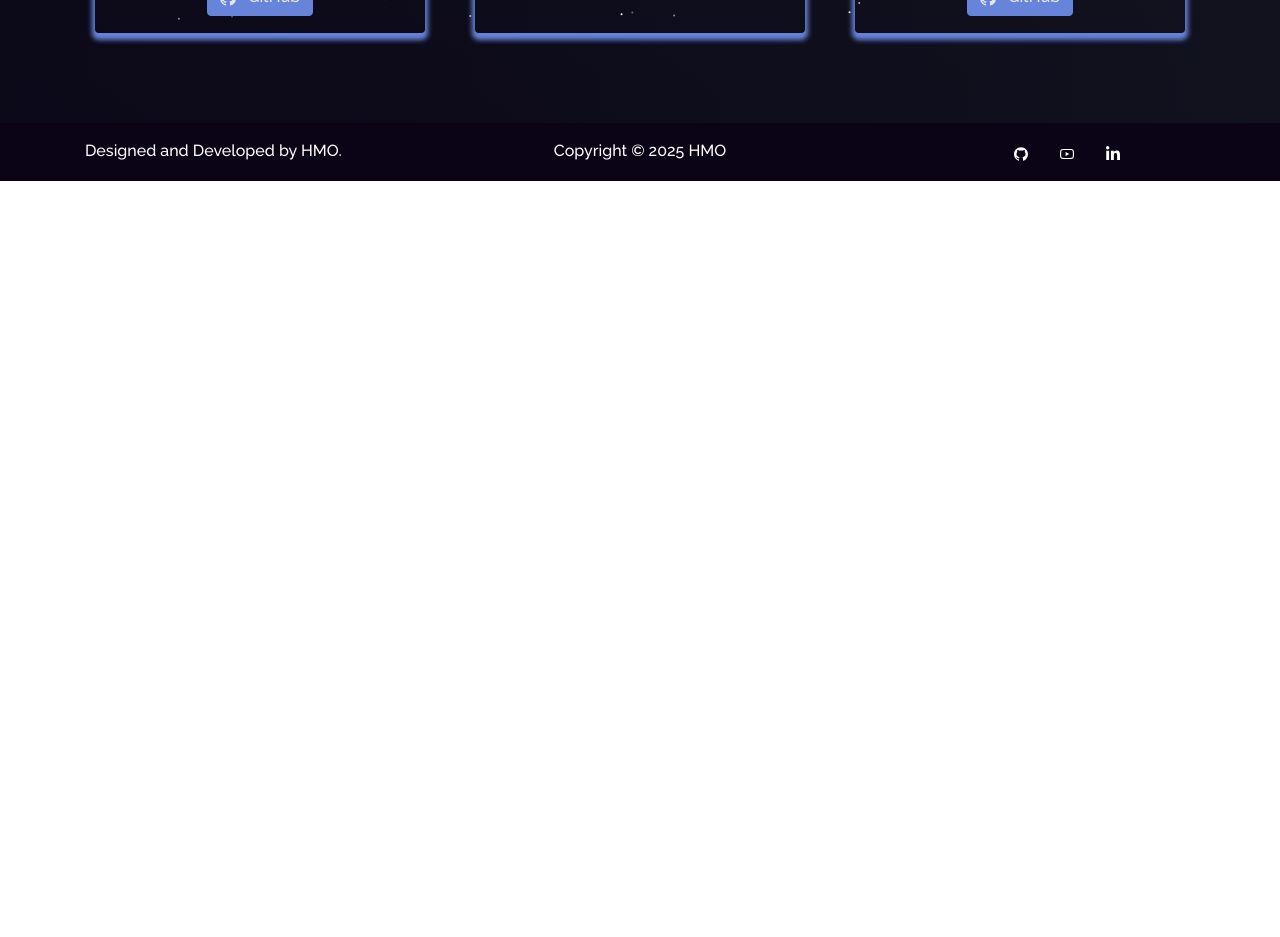
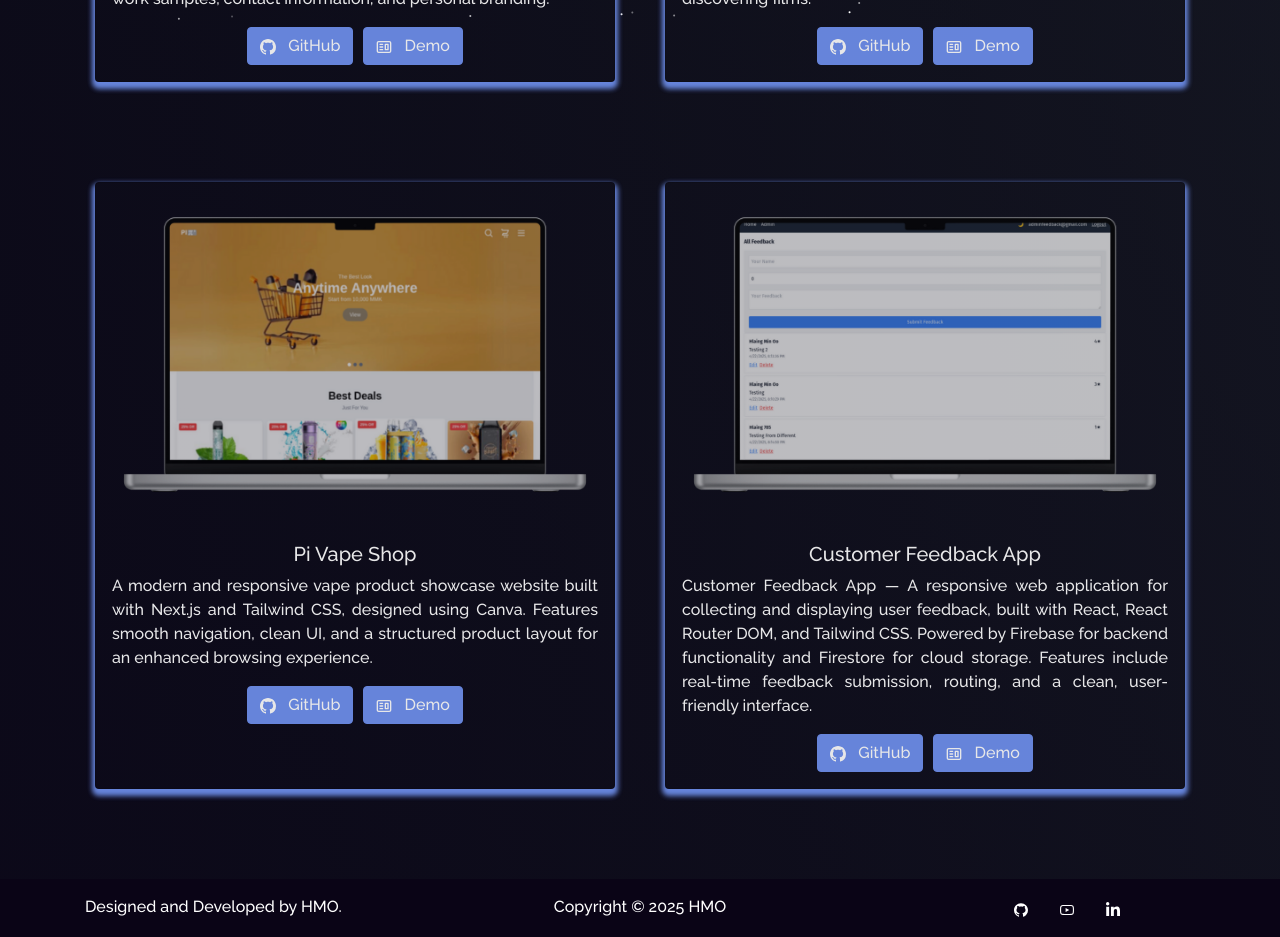
Before and after one commit to dev-hmo/hmoPortfolio, a React (Create React App) app: page /project in a window 1280 px wide. Shown: the part 780-1717 px from the top of the page. Before the commit the page ends 961 px from the top, so only its background shows below. Built offline with nearby package versions, Linux system fonts and the light colour scheme.

Commit message:
initial commit

```diff
--- a/src/components/Card/showcaseCardComponent.jsx
+++ b/src/components/Card/showcaseCardComponent.jsx
@@ -15,10 +15,10 @@ export default function ShowCaseCardComponent({ data }) {
         <Button variant="primary" href={data.githubLink} target="_blank">
           <BsGithub /> &nbsp; GitHub
         </Button>
-        {data.liveDemoLink && (
+        {data.demoLink && (
           <Button
             variant="primary"
-            href={data.liveDemoLink}
+            href={data.demoLink}
             target="_blank"
             style={{ marginLeft: "10px" }}
           >
--- a/src/components/projects.jsx
+++ b/src/components/projects.jsx
@@ -17,7 +17,7 @@ function Projects() {
         </p>
         <Row style={{ justifyContent: "center", paddingBottom: "10px" }}>
           {showCaseData.map((project) => (
-            <Col md={4} className="project-card" key={project.id}>
+            <Col md={6} className="project-card" key={project.id}>
               <ShowCaseCardComponent data={project} />
             </Col>
           ))}
--- a/src/constants/data.js
+++ b/src/constants/data.js
@@ -19,6 +19,7 @@ import {
 import Portfolio from "../assets/img/oldportfolio.png";
 import Pandanflim from "../assets/img/pandaflim.png";
 import Vapeshop from "../assets/img/vapeshop.png";
+import CustomerFeedbackApp from "../assets/img/customerfeedbackapp.png";
 
 export const showCaseData = [
   {
@@ -48,6 +49,15 @@ export const showCaseData = [
     ghLink: "https://github.com/dev-hmo/vape-shop",
     demoLink: "https://vape-shop-delta.vercel.app/",
   },
+  {
+    id: 4,
+    title: "Customer Feedback App",
+    description:
+      "Customer Feedback App — A responsive web application for collecting and displaying user feedback, built with React, React Router DOM, and Tailwind CSS. Powered by Firebase for backend functionality and Firestore for cloud storage. Features include real-time feedback submission, routing, and a clean, user-friendly interface.",
+    image: CustomerFeedbackApp,
+    ghLink: "https://github.com/dev-hmo/customer-feedback-app.git",
+    demoLink: "https://customer-feedback-app-gold.vercel.app/",
+  },
 ];
 
 export const skillStackData = [
```
Also changed, not shown: src/assets/img/customerfeedbackapp.png (added).
